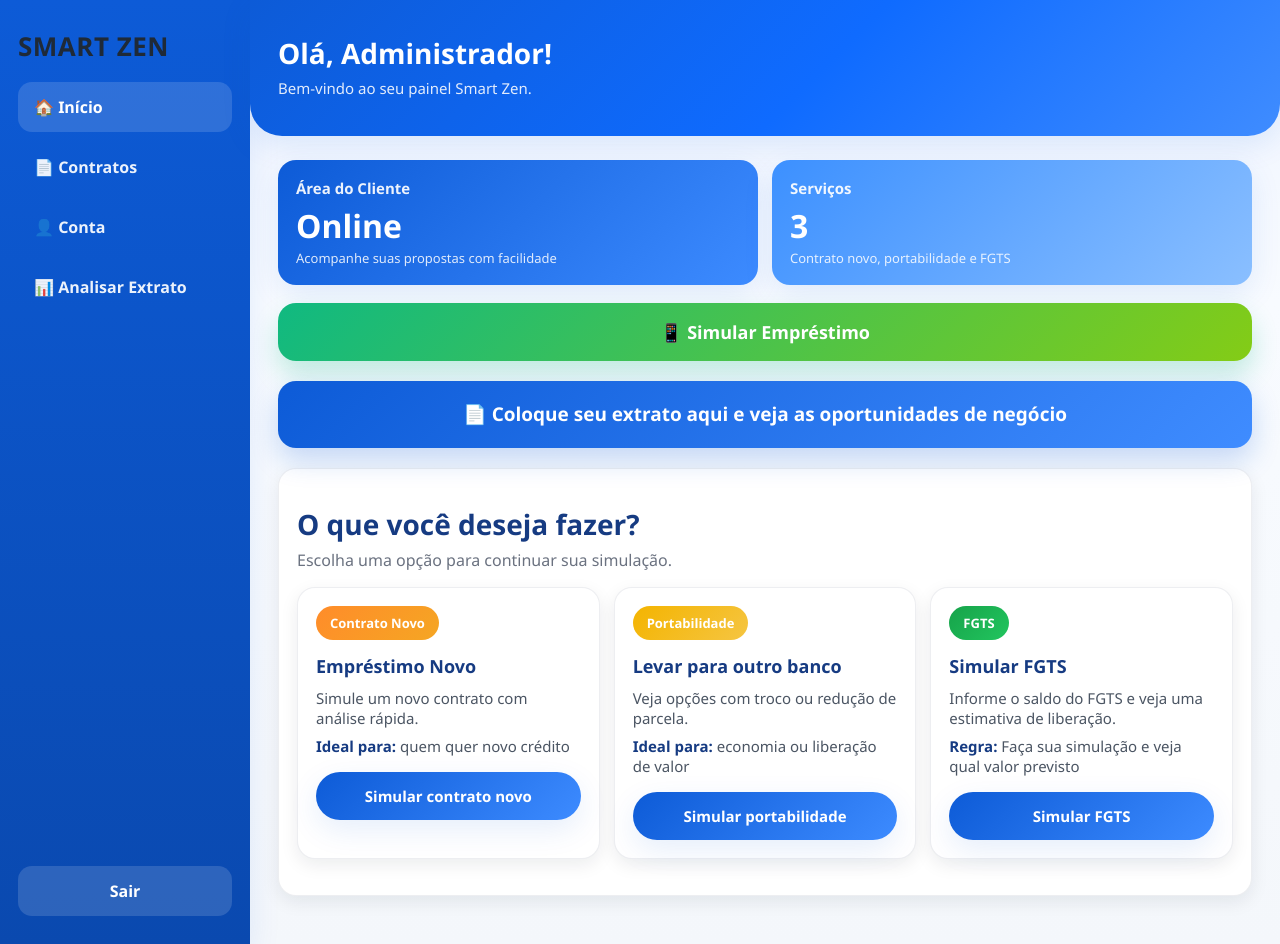
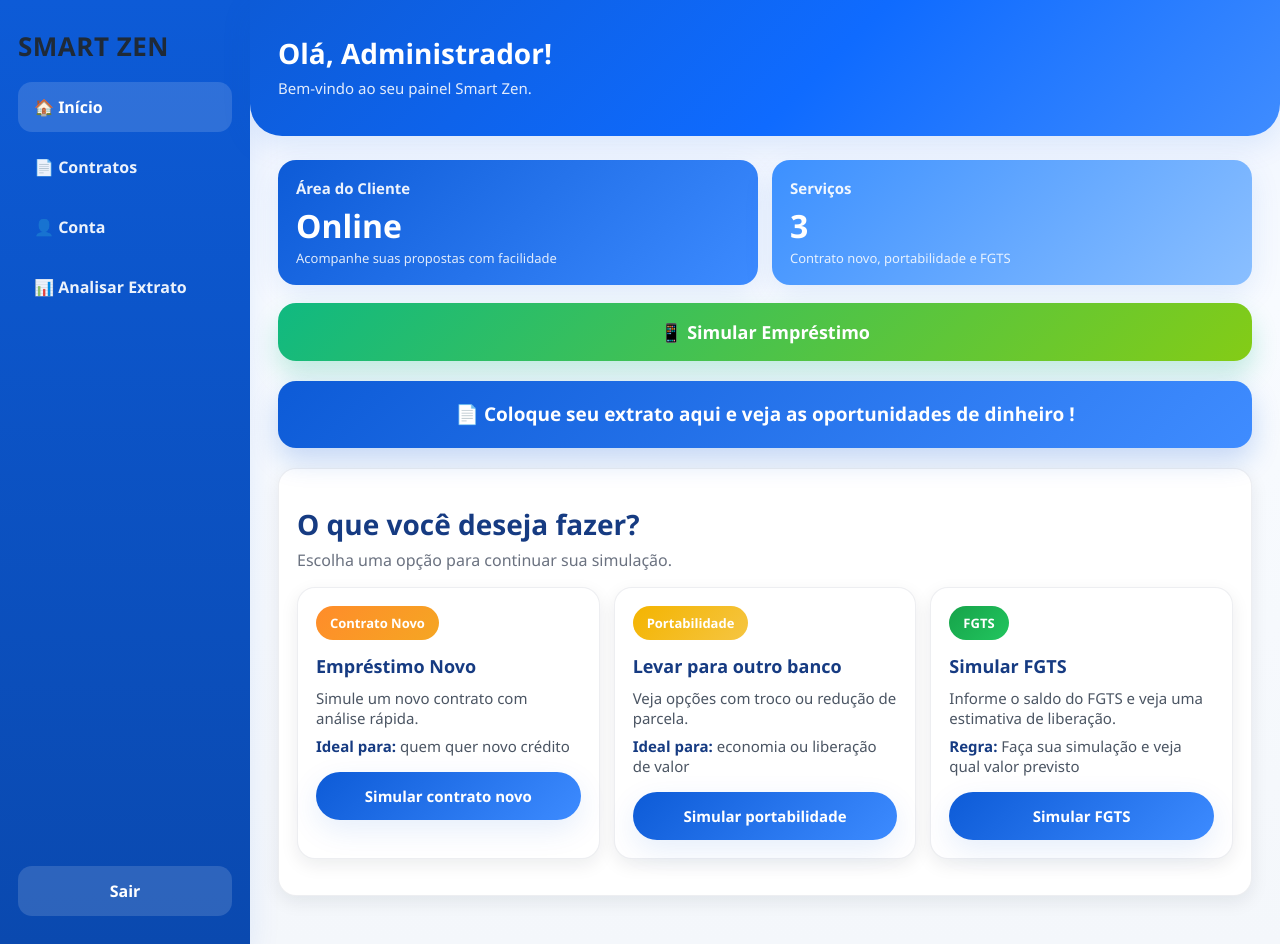
Before and after one commit to jwmister21/smartzen, a Flask app: page /dashboard in a window 1280 px wide. Run offline with Flask 3, Linux system fonts and the light colour scheme; a user stored in the database is signed in; data that the repository does not hold is empty; some libraries are stand-ins or nearby versions.

Commit message:
Update dashboard.html

```diff
--- a/templates/dashboard.html
+++ b/templates/dashboard.html
@@ -59,7 +59,7 @@
             <!-- BOTÃO EXTRATO (AGORA NO LUGAR CERTO) -->
             <div class="extrato-destaque">
                 <a href="/teste_extrato" class="btn-extrato-grande">
-                    📄 Coloque seu extrato aqui e veja as oportunidades de negócio
+                    📄 Coloque seu extrato aqui e veja as oportunidades de dinheiro !
                 </a>
             </div>
 
```
